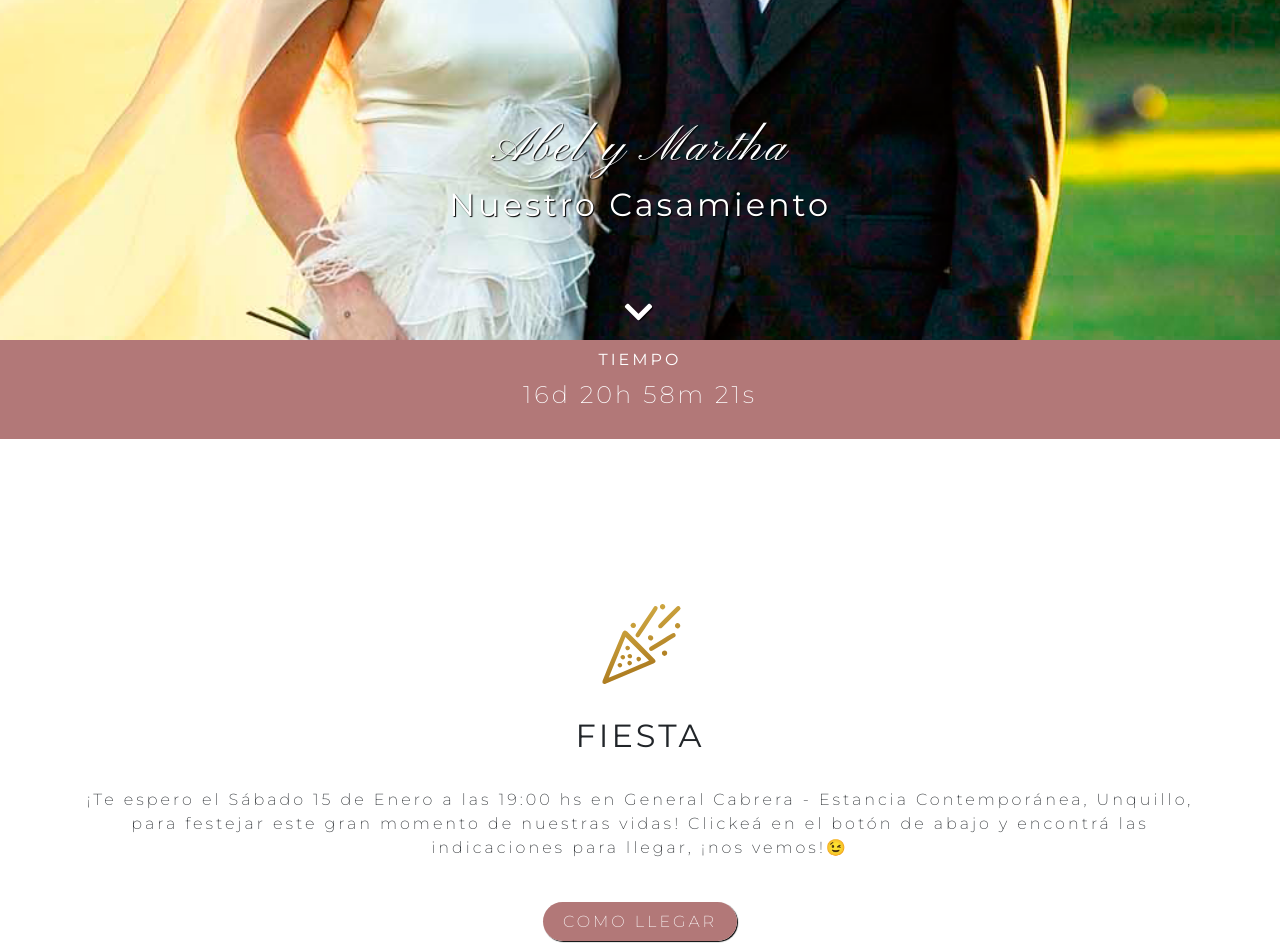
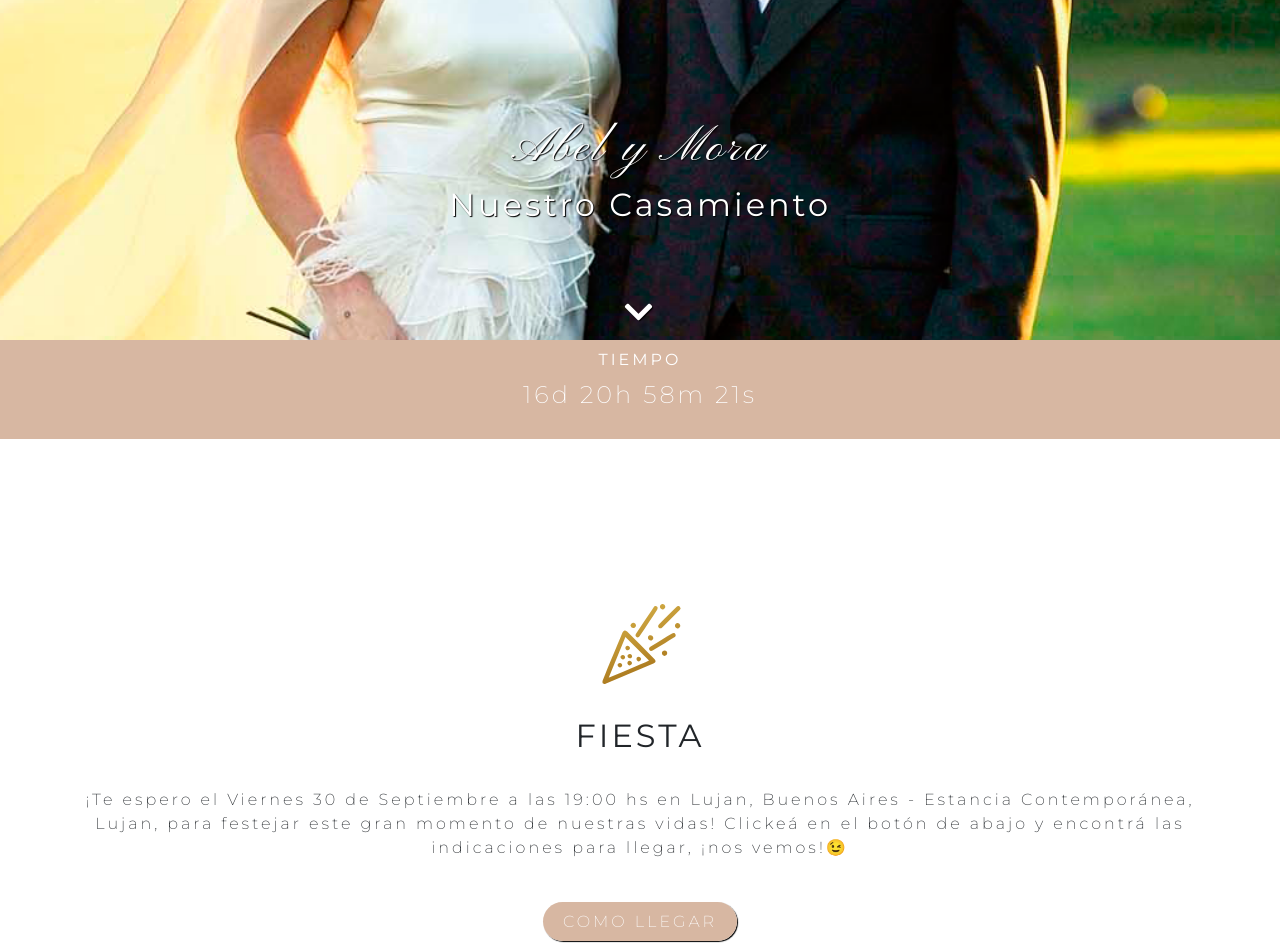
Before and after one commit to tomasvissio1/tarjetas-virtuales, a plain HTML site: page trabajos/abel/abel.html in a window 1280 px wide. Shown: the part 460-1412 px from the top of the page. Drawn offline with nearby package versions, Linux system fonts and the light colour scheme.

Commit message:
actualizacion colores

```diff
--- a/trabajos/abel/abel.html
+++ b/trabajos/abel/abel.html
@@ -14,7 +14,7 @@
         <!-- TITULAR -->
         <header>
             <div>
-                <h1>Abel y Martha</h1>
+                <h1>Abel y Mora</h1>
                 <h2>Nuestro Casamiento</h2>
                 <div>
                     <input type="file" accept="image/*" name="image" id="cargarImagen" onchange="loadFile(event)">
@@ -32,8 +32,8 @@
             <img src="imagenes/icono-fiesta.svg" alt="fiesta" width="150px">
             <h2>FIESTA</h2>
             <br>
-            <p id="mensaje">¡Te espero el Sábado 15 de Enero a las 19:00 hs en General Cabrera - Estancia Contemporánea, Unquillo, para festejar este gran momento de nuestras vidas! Clickeá en el botón de abajo y encontrá las indicaciones para llegar, ¡nos vemos!😉</p>
-            <a href="https://www.google.com.ar/maps/place/Gral.+Cabrera,+C%C3%B3rdoba/@-32.8080875,-63.8864226,14z/data=!3m1!4b1!4m5!3m4!1s0x95cdc38558a81b7f:0x6fec17486bb50aee!8m2!3d-32.8109998!4d-63.8707607" target="blanck" class="botones">Como llegar</a>
+            <p id="mensaje">¡Te espero el Viernes 30 de Septiembre a las 19:00 hs en Lujan, Buenos Aires - Estancia Contemporánea, Lujan, para festejar este gran momento de nuestras vidas! Clickeá en el botón de abajo y encontrá las indicaciones para llegar, ¡nos vemos!😉</p>
+            <a href="https://www.google.com.ar/maps/place/Basilica+de+Luj%C3%A1n+-+Luj%C3%A1n./@-34.5641587,-59.1258822,17z/data=!3m1!4b1!4m5!3m4!1s0x95bc7deea7385433:0xcfc11574d47db937!8m2!3d-34.5641632!4d-59.1213975" target="blanck" class="botones">Como llegar</a>
         </section>
         <!-- COLOCAR FOTOS PARA LA GALERIA -->
         <section id="galeria">
--- a/trabajos/abel/estilos6.css
+++ b/trabajos/abel/estilos6.css
@@ -37,7 +37,8 @@ h2{
     padding-right: 0;
 }
 .botones{
-    background: #b27878;
+    /* background: #b27878; */
+    background-color: #d7b7a2;
     padding: 10px 20px 10px 20px;
     color: white;
     border-radius: 24px;
@@ -143,7 +144,8 @@ header div i{
 /* Seccion Tiempo */
 #tiempo{
     grid-template-columns: 1fr;
-    background: #b27878;
+    /* background: #b27878; */
+    background-color: #d7b7a2;
     color: white;
     letter-spacing: 3px;
     padding:10px 0 10px 0;
@@ -171,7 +173,7 @@ header div i{
     grid-template-columns: 1fr;
     margin-top: 25%;
     padding: 2% 0% 4% 0%;
-    background-color: #b27878;
+    /* background-color: #b27878; */
 }
 /* Seccion Confirmacion */
 #confirmacion{
@@ -212,7 +214,8 @@ header div i{
     grid-template-columns: 1fr;
     margin: 10% 0 0 0;
     background:#81e0ac;
-    background: #b27878;
+   /*  background: #b27878; */
+   background-color: #d7b7a2;
     padding: 5% 0 5% 0;
     color: white;
 }
@@ -239,7 +242,8 @@ header div i{
 /* Seccion Gracias */
 #gracias{
     grid-template-columns: 1fr;
-    background-image: linear-gradient(to right, #a7741a, #e9c95b);
+    /* background-image: linear-gradient(to right, #a7741a, #e9c95b); */
+    background-color: black;
     padding: 3% 0 3% 0;
     color: white;
     text-shadow: 1px 1px 1px black;
```
